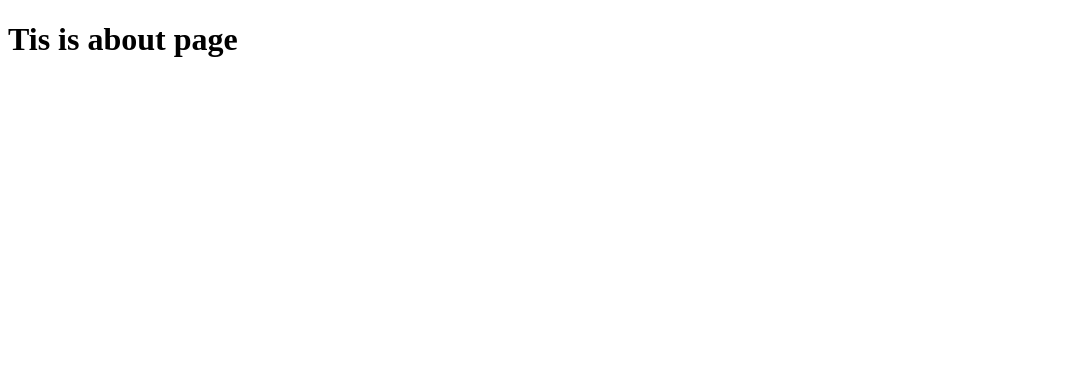
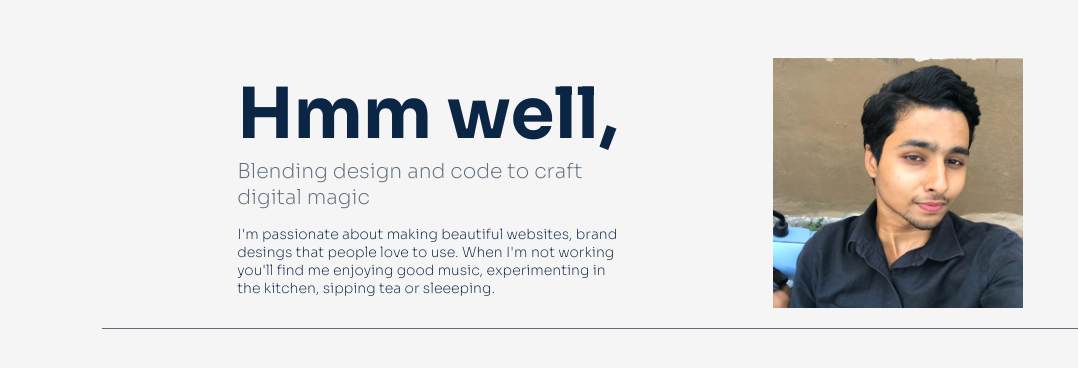
Before and after one commit to saifmhmd/saifmhmdh.com, a plain HTML site: page about.html in a window 1280 px wide. Shown: the whole page, without its empty margins (0-1078 px from the left). Drawn offline with Linux system fonts and the light colour scheme.

Commit message:
about page started

```diff
--- /dev/null
+++ b/about.css
@@ -0,0 +1,32 @@
+.about-wraper {
+    margin: 3% 8%;
+}
+
+.header {
+    display: flex;
+    align-items: center;
+    justify-content: space-evenly;
+    border-bottom: 1px solid #5D6D7E;
+}
+
+.header-subtitle {
+    color: #5D6D7E;
+    font-size: clamp(0.7rem, 1.6vw, 3.5rem);
+    font-weight: 230;
+    padding-bottom: 15px;
+}
+
+.header-title-para {
+    color: #0B2545;
+    font-size: clamp(0.5rem, 1.1vw, 3rem);
+    font-weight: 230;
+}
+
+.about-image {
+    height: 250px;
+    padding: 20px;
+}
+
+hr {
+    border: 2px solid #ff5733; /* Change to desired color */
+  }
--- a/about.html
+++ b/about.html
@@ -5,8 +5,28 @@
     <meta http-equiv="X-UA-Compatible" content="IE=edge">
     <meta name="viewport" content="width=device-width, initial-scale=1.0">
     <title>about</title>
+    <link rel="preconnect" href="https://fonts.googleapis.com">
+    <link rel="preconnect" href="https://fonts.gstatic.com" crossorigin>
+    <link href="https://fonts.googleapis.com/css2?family=Archivo:ital,wght@0,100..900;1,100..900&family=Epilogue:ital,wght@0,100..900;1,100..900&family=Inter:wght@100..900&family=Manrope:wght@200..800&family=Montserrat+Alternates:ital,wght@0,100;0,200;0,300;0,400;0,500;0,600;0,700;0,800;0,900;1,100;1,200;1,300;1,400;1,500;1,600;1,700;1,800;1,900&family=Poppins:ital,wght@0,100;0,200;0,300;0,400;0,500;0,600;0,700;0,800;0,900;1,100;1,200;1,300;1,400;1,500;1,600;1,700;1,800;1,900&family=Sora:wght@100..800&family=Space+Grotesk:wght@300..700&family=Work+Sans:ital,wght@0,100..900;1,100..900&display=swap" rel="stylesheet">
+    <link rel="stylesheet" href="about.css">
+    <link rel="stylesheet" href="styles.css">
+    <script src="https://kit.fontawesome.com/fdc95a4edb.js" crossorigin="anonymous"></script>
 </head>
 <body>
-    <h1>Tis is about page</h1>
+    <div class="about-wraper">
+        <div class="header">
+            <div class="title-container">
+                <h1 class="title">Hmm well,</h1>
+                <p class="header-subtitle">Blending design and code to craft <br> digital magic</p>
+                <p class="header-title-para">
+                    I'm passionate about making beautiful websites, brand <br>
+                    desings that people love to use. When I'm not working<br>
+                    you'll find me enjoying good music, experimenting in<br>
+                    the kitchen, sipping tea or sleeeping.
+                </p>
+            </div>
+            <img src="./assets/about-image.jpg" class="about-image" alt="about-image">
+        </div>
+    </div>
 </body>
 </html>
--- a/styles.css
+++ b/styles.css
@@ -400,9 +400,6 @@ footer {
     .social-media-container {
         display: none;
     }
-    .social {
-        /* font-size: 18px; */
-    }
     .mobile-contact {
         display: flex;
     }
@@ -436,6 +433,12 @@ footer {
     }
 }
 
+@media (max-width: 425px) {
+    .social {
+        font-size: 15px;
+    }
+}
+
 @media (min-width: 2560px) {
     .wraper {
         height: 150vh;
```
Also changed, not shown: index.html (+6 -6 lines), assets/about-image.jpg (added), 2 other files.
